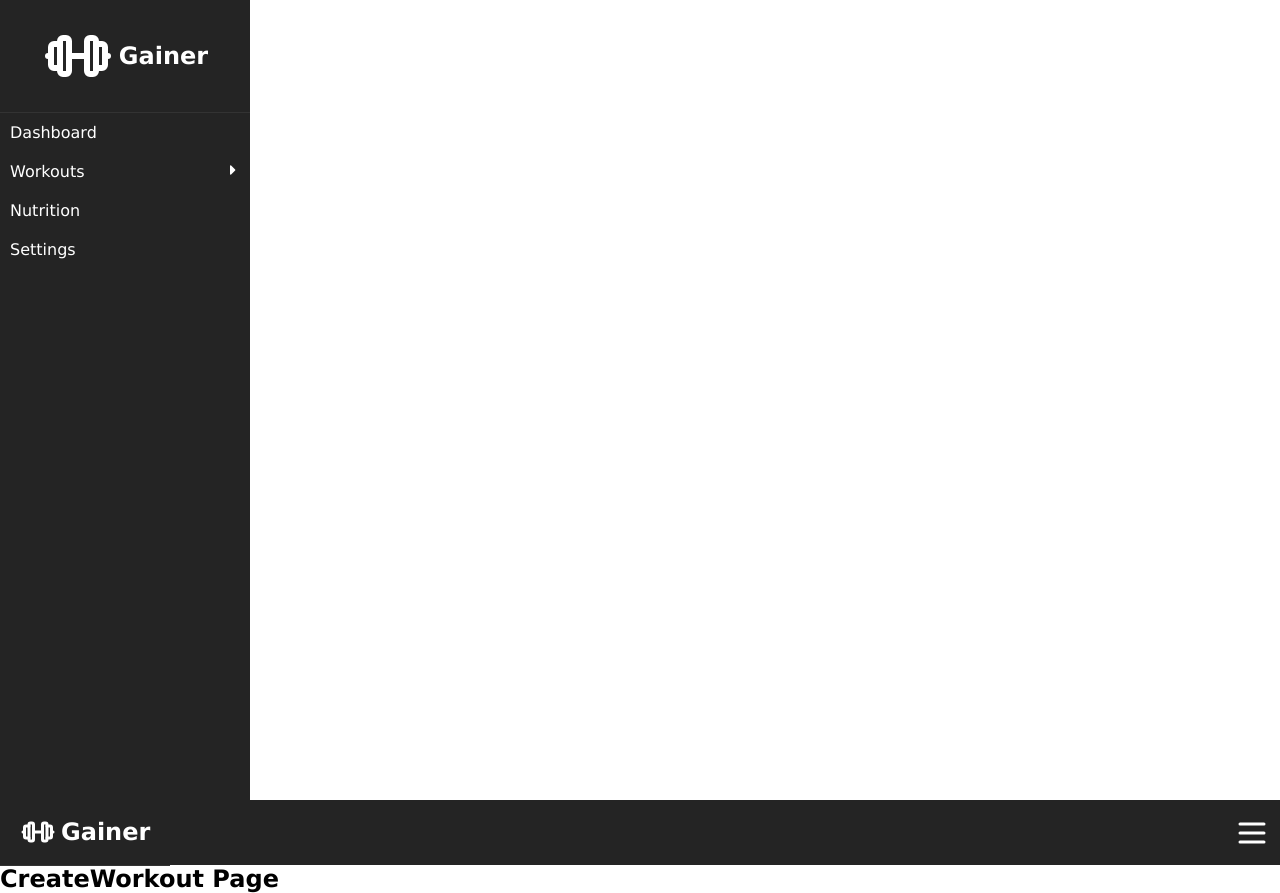
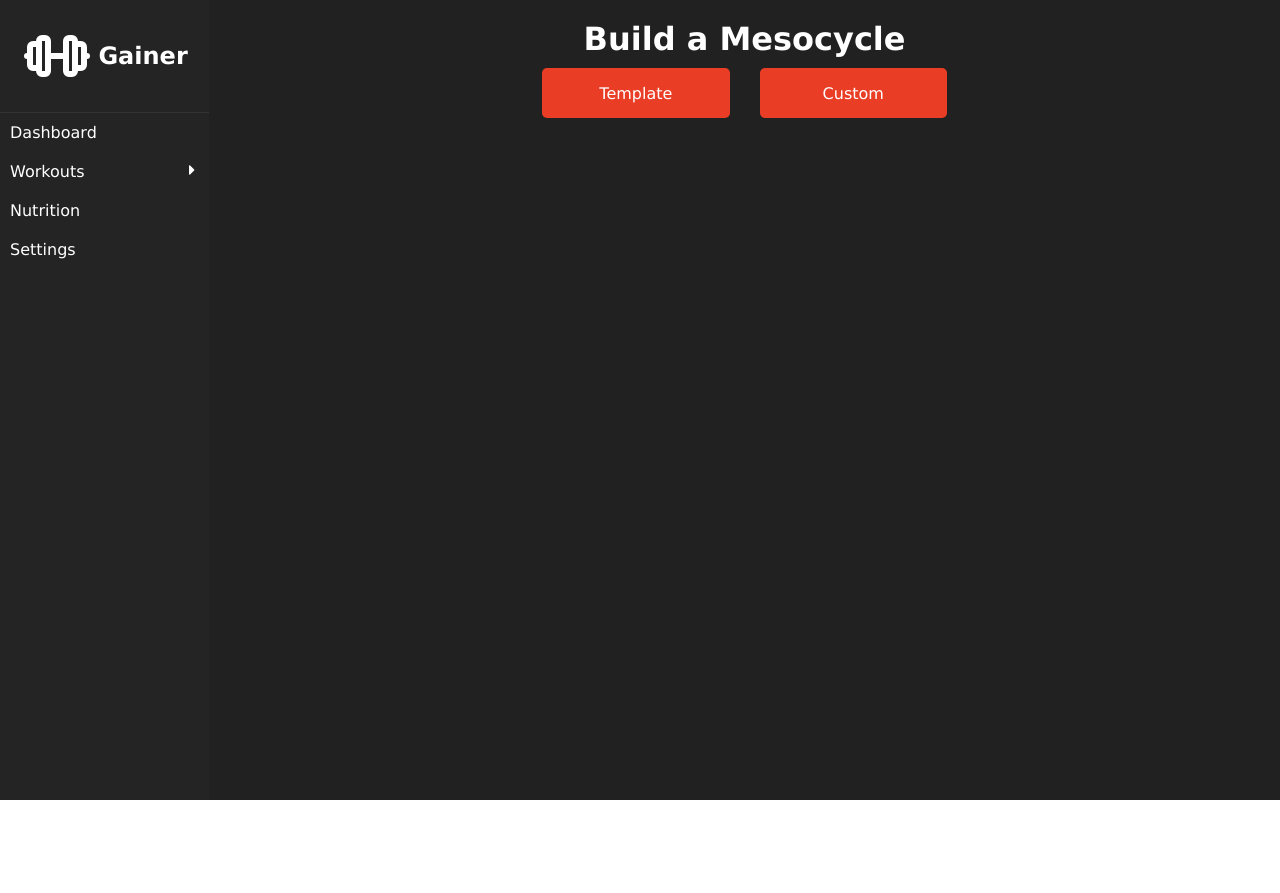
Before and after one commit to tylermong/Gainer, a React (Vite) app: page /create-workout in a window 1280 px wide. After the commit the page ends 800 px from the top, so only its background shows below. Built offline with nearby package versions, Linux system fonts and the light colour scheme.

Commit message:
Added template/custom option, added some templates

```diff
--- a/src/components/Menu.tsx
+++ b/src/components/Menu.tsx
@@ -1,16 +1,11 @@
 import { useState } from 'react';
-import { IconBarbell, IconMenu2, IconMenuDeep, IconCaretDownFilled, IconCaretRightFilled } from '@tabler/icons-react';
+import { IconBarbell, IconCaretDownFilled, IconCaretRightFilled } from '@tabler/icons-react';
 
 function Menu() {
   const [isDropdownMenuOpen, setDropdownMenuOpen] = useState(false);
-  const [isNavMenuOpen, setNavMenuOpen] = useState(false);
 
   const toggleDropdownMenu = () => {
     setDropdownMenuOpen(!isDropdownMenuOpen);
-  }
-
-  const toggleNavMenu = () => {
-    setNavMenuOpen(!isNavMenuOpen);
   }
 
   return (
@@ -39,39 +34,6 @@ function Menu() {
           <li><a href="/settings">Settings</a></li>
         </ul>
       </nav>
-
-      <nav className="nav-drawer">
-        <div id = "name-and-logo">
-          <IconBarbell stroke = {2} size = {36} />
-          <h1>Gainer</h1>
-        </div>
-
-        <div id = "nav-drawer-button">
-          <button onClick = {toggleNavMenu}>
-            {isNavMenuOpen ? <IconMenuDeep stroke = {2} size = {36} /> : <IconMenu2 stroke = {2} size = {36} />}
-          </button>
-          {isNavMenuOpen && (
-            <ul>
-              <li><a href="/dashboard">Dashboard</a></li>
-              <li>
-            <button onClick = {toggleDropdownMenu}>
-              <div id = "workout-button">
-                Workouts{isDropdownMenuOpen ? <IconCaretDownFilled size={16} /> : <IconCaretRightFilled size={16} />}
-              </div>
-            </button>
-            {isDropdownMenuOpen && (
-              <ul id = "workout-dropdown-menu">
-                <li><a href="/create-workout">Create Workout</a></li>
-                <li><a href="/view-workouts">View Workouts</a></li>
-              </ul>
-              )}
-          </li>
-              <li><a href="/nutrition">Nutrition</a></li>
-              <li><a href="/settings">Settings</a></li>
-            </ul>
-          )}
-        </div>
-      </nav>
     </>
   );
 }
--- a/src/index.css
+++ b/src/index.css
@@ -4,7 +4,19 @@
   font-family: Verdana, sans-serif;
 }
 
-/* ↓ Side Navbar Start ↓ */
+.container {
+  display: flex;
+  flex-direction: row;
+  background-color: #212121;
+}
+
+.page-container {
+  display: flex;
+  justify-content: center;
+  width: 100%;
+}
+
+/* ↓ Menu.tsx - Side Navbar Start ↓ */
 .side-navbar {
   background-color: #242424;
   height: 100vh;
@@ -57,9 +69,9 @@ button {
 #workout-dropdown-menu a {
   padding-left: 30px;
 }
-/* ↑ Side Navbar End ↑ */
+/* ↑ Menu.tsx - Side Navbar End ↑ */
 
-/* ↓ Nav Drawer Start ↓ */
+/* ↓ Menu.tsx - Nav Drawer Start ↓ */
 .nav-drawer {
   display: flex;
   justify-content: space-between;
@@ -94,9 +106,9 @@ button {
   display: flex;
   justify-content: flex-end;
 }
-/* ↑ Nav Drawer End ↑ */
+/* ↑ Menu.tsx - Nav Drawer End ↑ */
 
-/* ↓ Resize Logic Start ↓ */
+/* ↓ Menu.tsx - Resize Logic Start ↓ */
 @media (max-width: 768px) {
   .side-navbar {
     display: none;
@@ -106,4 +118,98 @@ button {
     display: flex;
   }
 }
-/* ↑ Resize Logic End ↑ */
+/* ↑ Menu.tsx -Resize Logic End ↑ */
+
+/* ↓ CreateWorkout.tsx - Main Content Start ↓ */
+.create-workout-container {
+  display: flex;
+  flex-direction: column;
+  align-items: center;
+  padding: 20px;
+  width: 50%;
+}
+
+.create-workout-container h1 {
+  color: white;
+}
+
+.create-workout-container #mesocycle-options {
+  display: flex;
+  flex-direction: row;
+  justify-content: center;
+  width: 100%;
+  background-color: transparent;
+  padding: 10px;
+  border-radius: 5px;
+  gap: 10px;
+}
+
+.create-workout-container .mesocycle-option {
+  height: 50px;
+  width: 35%;
+  justify-content: center;
+  background-color: #EA3D26;
+  color: white;
+  margin: 0 10px;
+  padding: 5px;
+  border-radius: 5px;
+  font-size: 16px;
+
+  &:hover {
+    background-color: #ea3d26bb;
+  }
+}
+
+.create-workout-container #template-menu {
+  display: flex;
+  flex-direction: column;
+  align-items: center;
+  width: 100%;
+  background-color: #2A2A2A;
+  border-radius: 5px;
+}
+
+.create-workout-container .template-container {
+  display: flex;
+  flex-direction: column;
+  width: 100%;
+  color: white;
+  border-bottom: 1px solid #333;
+  padding: 20px 0;
+}
+
+.create-workout-container .template-container .split-type {
+  display: flex;
+  justify-content: start;
+  align-items: center;
+  height: 10px;
+  width: 10%;
+  margin-left: 10px;
+  font-size: 10px;
+}
+
+.create-workout-container .template-container .split-name {
+  margin-left: 10px;
+  padding: 10px 0;
+
+}
+
+.create-workout-container .template-container .split-tags {
+  display: flex;
+  justify-content: start;
+  align-items: center;
+  height: 10px;
+  width: 100%;
+  margin-left: 5px;
+  padding: 5px;
+  font-size: 10px;
+}
+
+.create-workout-container .template-container .split-tags span {
+  background-color: #444444;
+  padding: 5px;
+  margin-right: 5px;
+  border-radius: 5px;
+}
+
+/* ↑ CreateWorkout.tsx - Main Content End ↑ */
--- a/src/pages/CreateWorkout.tsx
+++ b/src/pages/CreateWorkout.tsx
@@ -1,11 +1,69 @@
 import '../index.css';
-import SideNavbar from "../components/Menu"
+import { useState } from 'react';
+import Menu from "../components/Menu"
 
 function CreateWorkout() {
+    const [isTemplateMenuOpen, setTemplateMenuOpen] = useState(false);
+
+        const toggleTemplateMenu = () => {
+            setTemplateMenuOpen(!isTemplateMenuOpen);
+          }
+
     return (
         <>
-            <SideNavbar />
-            <h2>CreateWorkout Page</h2>
+            <div className = "container">
+                <Menu />
+                <div className = "page-container">
+                    <div className = "create-workout-container">
+                        <h1>Build a Mesocycle</h1>
+                        <div id = "mesocycle-options">
+                            <button className = "mesocycle-option" onClick = {toggleTemplateMenu}>Template</button>
+                            <button className = "mesocycle-option">Custom</button>
+                        </div>
+                        {isTemplateMenuOpen && (
+                            <div id = "template-menu">
+                                <div className = "template-container">
+                                    <div className = "split-type">Full Body</div>
+                                    <div className = "split-name">High Frequency Full Body</div>
+                                    <div className = "split-tags">
+                                        <span>5x/Week</span>
+                                        <span>Beginner</span>
+                                        <span>Hypertrophy</span>
+                                    </div>
+                                </div>
+                                <div className = "template-container">
+                                    <div className = "split-type">Upper/Lower</div>
+                                    <div className = "split-name">Heavy Duty Upper Lower</div>
+                                    <div className = "split-tags">
+                                        <span>4x/Week</span>
+                                        <span>Advanced</span>
+                                        <span>Hypertrophy</span>
+                                    </div>
+                                </div>
+                                <div className = "template-container">
+                                    <div className = "split-type">Bro Split</div>
+                                    <div className = "split-name">RP Style Bro Split</div>
+                                    <div className = "split-tags">
+                                        <span>5x/Week</span>
+                                        <span>Advanced</span>
+                                        <span>Hypertrophy</span>
+                                    </div>
+                                </div>
+                                <div className = "template-container">
+                                    <div className = "split-type">Arnold Split</div>
+                                    <div className = "split-name">High Volume Arnold Split</div>
+                                    <div className = "split-tags">
+                                        <span>5x/Week</span>
+                                        <span>Advanced</span>
+                                        <span>High Volume</span>
+                                        <span>Hypertrophy</span>
+                                    </div>
+                                </div>
+                            </div>
+                         )}
+                    </div>
+                </div>
+            </div>
         </>
     );
 }
--- a/src/pages/Dashboard.tsx
+++ b/src/pages/Dashboard.tsx
@@ -1,10 +1,11 @@
 import '../index.css';
-import SideNavbar from "../components/Menu"
+import Menu from "../components/Menu"
 
 function Dashboard() {
     return (
         <>
-            <SideNavbar />
+            <Menu />
+            <h2>Dashboard Page</h2>
         </>
     );
 }
--- a/src/pages/Nutrition.tsx
+++ b/src/pages/Nutrition.tsx
@@ -1,10 +1,10 @@
 import '../index.css';
-import SideNavbar from "../components/Menu"
+import Menu from "../components/Menu"
 
 function Nutrition() {
     return (
         <>
-            <SideNavbar />
+            <Menu />
             <h2>Nutrition Page</h2>
         </>
     );
--- a/src/pages/Settings.tsx
+++ b/src/pages/Settings.tsx
@@ -1,10 +1,10 @@
 import '../index.css';
-import SideNavbar from "../components/Menu"
+import Menu from "../components/Menu"
 
 function Settings() {
     return (
         <>
-            <SideNavbar />
+            <Menu />
             <h2>Settings Page</h2>
         </>
     );
--- a/src/pages/ViewWorkouts.tsx
+++ b/src/pages/ViewWorkouts.tsx
@@ -1,10 +1,10 @@
 import '../index.css';
-import SideNavbar from "../components/Menu"
+import Menu from "../components/Menu"
 
 function ViewWorkouts() {
     return (
         <>
-            <SideNavbar />
+            <Menu />
             <h2>ViewWorkouts Page</h2>
         </>
     );
```
